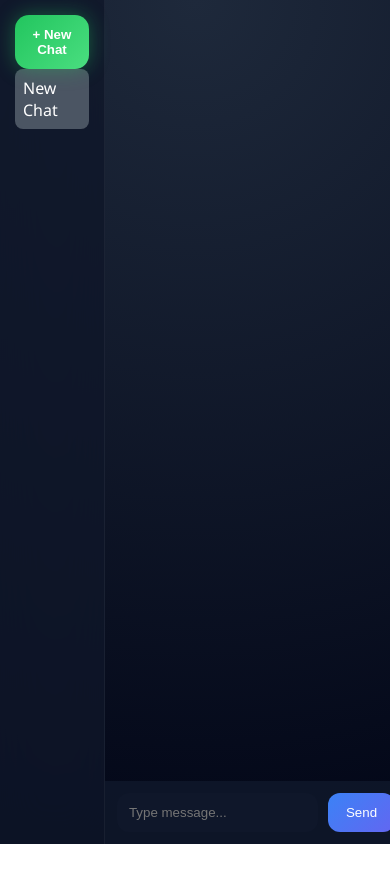
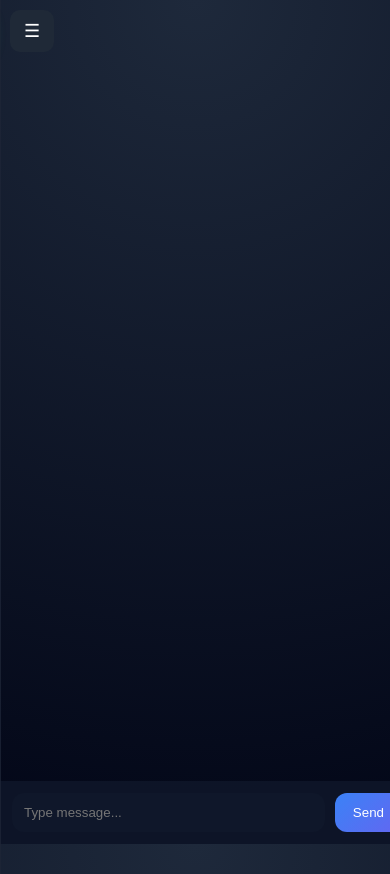
Before and after one commit to mohammadnlchamaa-web/ai-chat-, a website: page public/index.html in a window 390 px wide. Before the commit the page ends 844 px from the top, so only its background shows below. Drawn offline with Linux system fonts and the light colour scheme.

Commit message:
phone layout

```diff
--- a/public/index.html
+++ b/public/index.html
@@ -16,7 +16,7 @@
   </aside>
 
   <main class="main">
-
+<button id="menu-btn">☰</button>
     <section id="chat-box"></section>
 
     <form class="input-area" id="chat-form">
--- a/public/script.js
+++ b/public/script.js
@@ -6,7 +6,15 @@ const chatBox = document.getElementById("chat-box");
 const newChatBtn = document.getElementById("new-chat-btn");
 const chatList = document.getElementById("chat-list");
 const chatForm = document.getElementById("chat-form");
+const menuBtn = document.getElementById("menu-btn");
+const sidebar = document.querySelector(".sidebar");
 
+menuBtn.onclick = () => {
+  sidebar.classList.toggle("open");
+if (window.innerWidth < 768) {
+  sidebar.classList.remove("open");
+}
+};
 let chats = {};
 let currentChatId = null;
 
--- a/public/style.css
+++ b/public/style.css
@@ -170,3 +170,54 @@ body {
 .chat-item:hover button {
   opacity: 1;
 }
+/* MOBILE FIRST FIX */
+#menu-btn {
+  display: none;
+  position: absolute;
+  top: 10px;
+  left: 10px;
+  z-index: 999;
+  padding: 10px 14px;
+  border: none;
+  border-radius: 10px;
+  background: #1f2937;
+  color: white;
+  font-size: 18px;
+  cursor: pointer;
+}
+
+/* MAKE LAYOUT RESPONSIVE */
+@media (max-width: 768px) {
+
+  .sidebar {
+    position: absolute;
+    left: -260px;
+    top: 0;
+    height: 100%;
+    z-index: 1000;
+    transition: 0.3s;
+  }
+
+  .sidebar.open {
+    left: 0;
+  }
+
+  #menu-btn {
+    display: block;
+  }
+
+  .main {
+    width: 100%;
+  }
+
+  #chat-box {
+    padding-top: 60px;
+  }
+
+  .input-area {
+    position: fixed;
+    bottom: 0;
+    left: 0;
+    width: 100%;
+  }
+}
```
